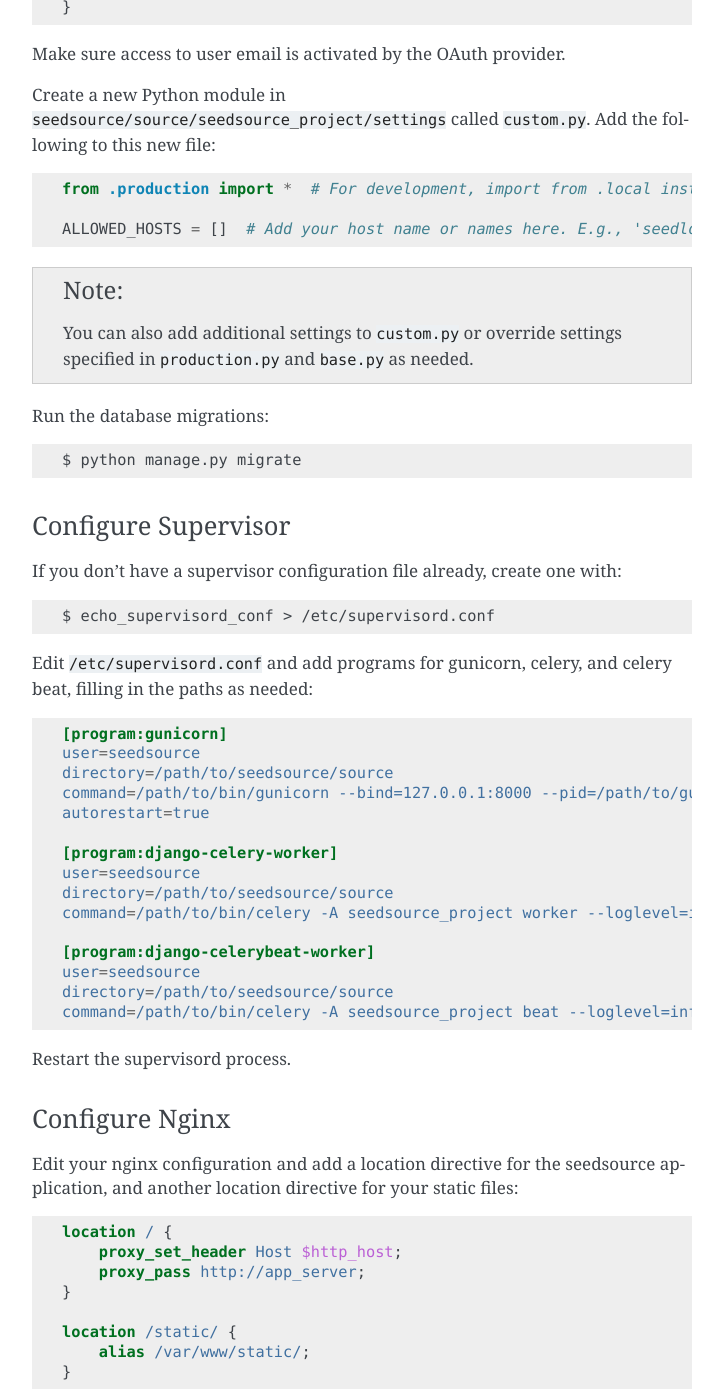
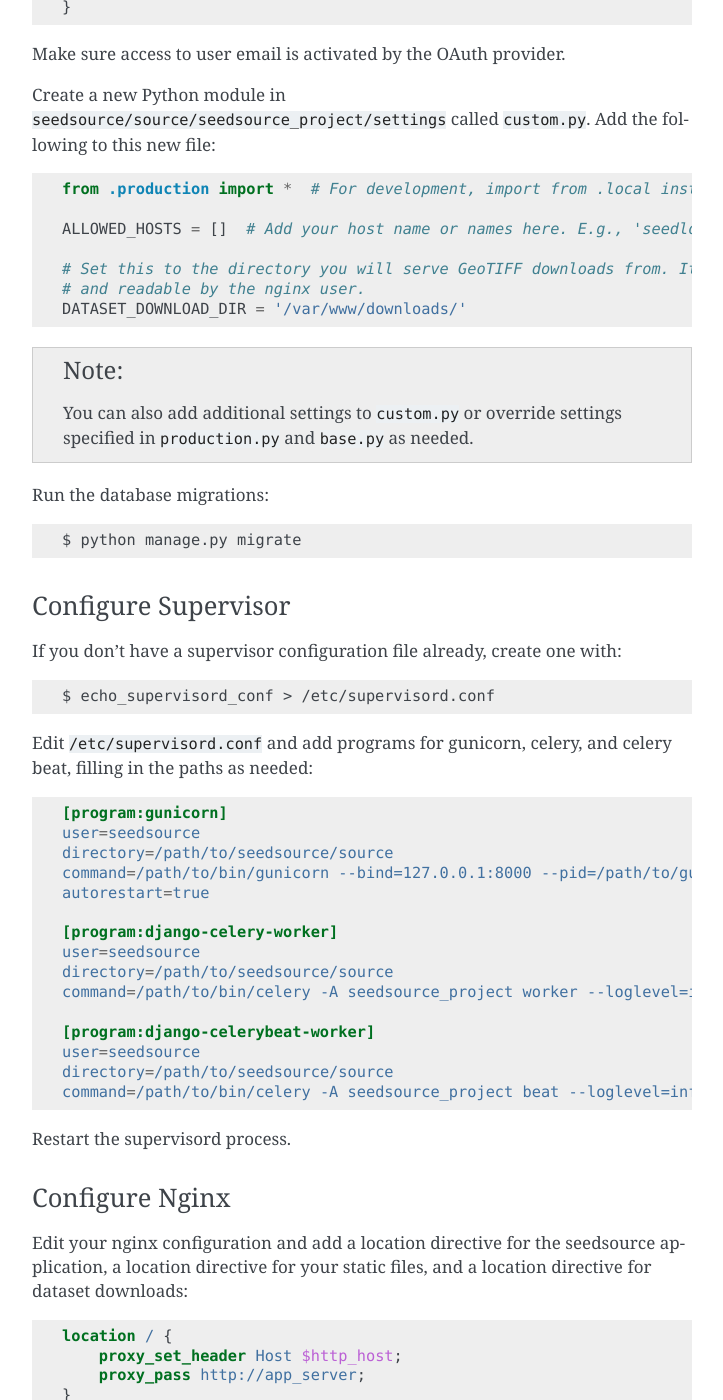
Before and after one commit to consbio/seedsource, a Sphinx documentation site: the page built from docs/setup/install.rst, in a window 1280 px wide and 1400 px high, scrolled down 3539 px. Shown: the whole window, without its empty margins (388-1111 px from the left). Built offline with Sphinx 7.4.7, drawn with Linux system fonts in a browser that asks for light colours; some of the changed text lies outside the part shown.

Commit message:
Update setup docs

```diff
--- a/docs/setup/install.rst
+++ b/docs/setup/install.rst
@@ -161,6 +161,10 @@ to this new file:
 
     ALLOWED_HOSTS = []  # Add your host name or names here. E.g., 'seedlotselectiontool.org'
 
+    # Set this to the directory you will serve GeoTIFF downloads from. It must be writable by the application user
+    # and readable by the nginx user.
+    DATASET_DOWNLOAD_DIR = '/var/www/downloads/'
+
 .. note::
 
     You can also add additional settings to ``custom.py`` or override settings specified in ``production.py`` and
@@ -206,8 +210,8 @@ Restart the supervisord process.
 Configure Nginx
 ^^^^^^^^^^^^^^^
 
-Edit your nginx configuration and add a location directive for the seedsource application, and another location
-directive for your static files:
+Edit your nginx configuration and add a location directive for the seedsource application, a location
+directive for your static files, and a location directive for dataset downloads:
 
 .. code-block:: nginx
 
@@ -218,6 +222,10 @@ directive for your static files:
 
     location /static/ {
         alias /var/www/static/;
+    }
+
+    location /downloads/ {
+        alias /var/www/downloads/;
     }
 
 .. note::
```
